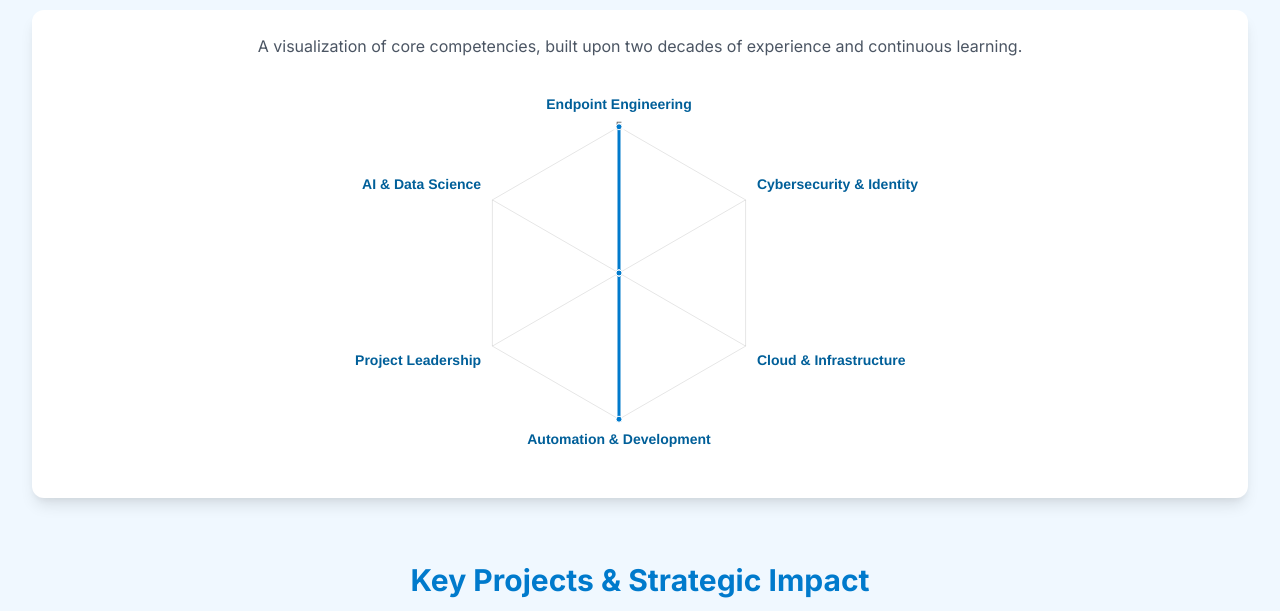
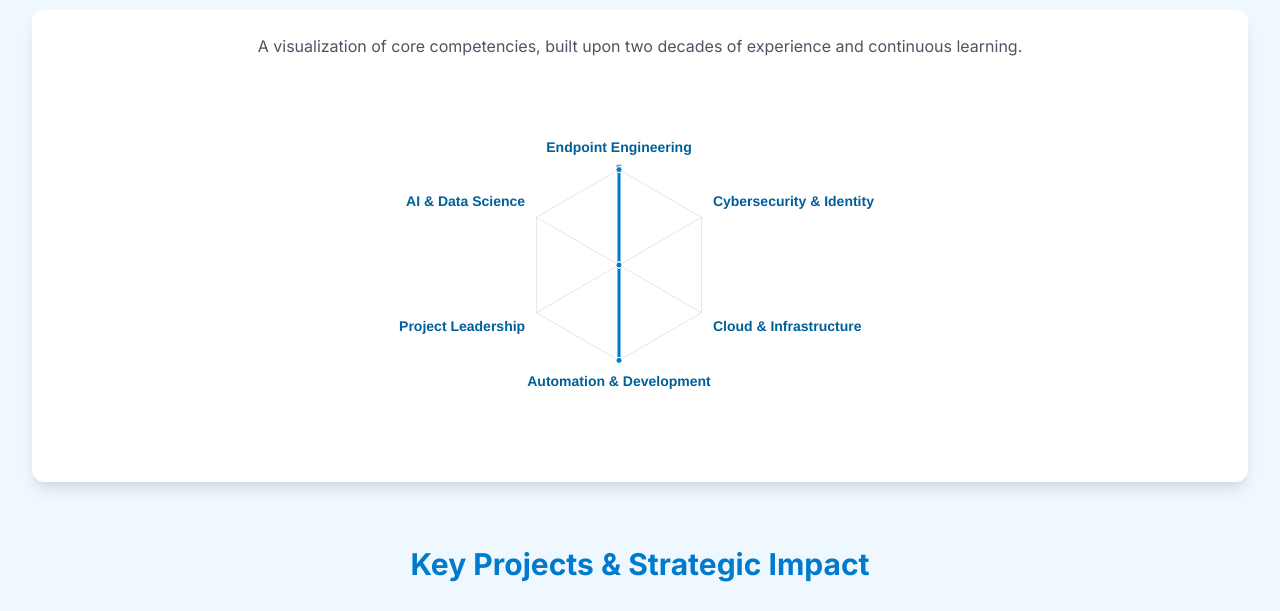
Before and after one commit to systemnyc/systemnyc, a plain HTML site: page index.html in a window 1280 px wide. Shown: the part 602-1213 px from the top of the page. Drawn offline with nearby package versions, Linux system fonts and the light colour scheme.

Commit message:
Update index.html
Graph section issue resolved

```diff
--- a/index.html
+++ b/index.html
@@ -35,15 +35,6 @@
         .accent-bg { background-color: #007ACC; }
         .accent-text { color: #007ACC; }
         .highlight-text { color: #00BFFF; }
-        .chart-container {
-            position: relative;
-            width: 100%;
-            max-width: 600px;
-            margin-left: auto;
-            margin-right: auto;
-            height: 400px;
-            max-height: 50vh;
-        }
         .modal-overlay {
             position: fixed;
             top: 0;
@@ -101,7 +92,7 @@
             <h2 class="text-3xl font-bold accent-text mb-8 text-center">Multi-Disciplinary Expertise</h2>
             <div class="card">
                 <p class="text-center text-gray-600 mb-4">A visualization of core competencies, built upon two decades of experience and continuous learning.</p>
-                <div class="chart-container">
+                <div class="relative w-full h-96 max-w-lg mx-auto">
                     <canvas id="expertiseRadarChart"></canvas>
                 </div>
             </div>
```
